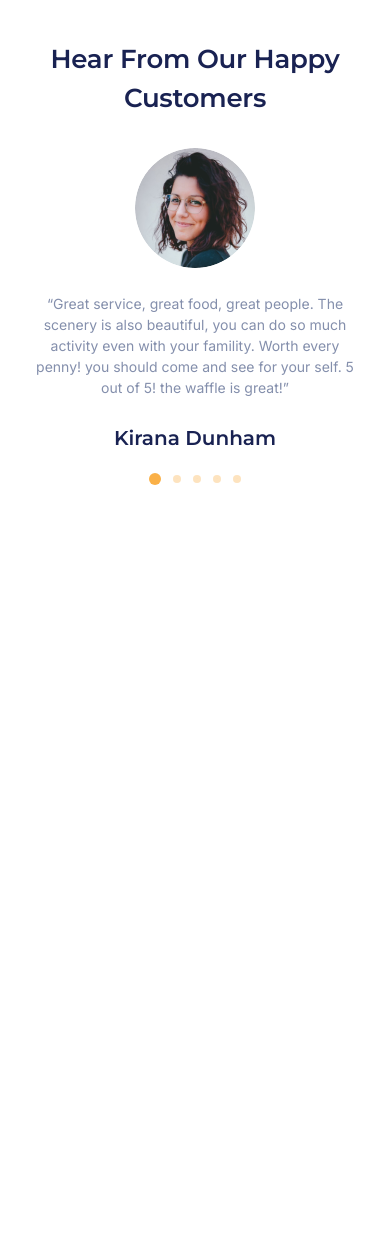
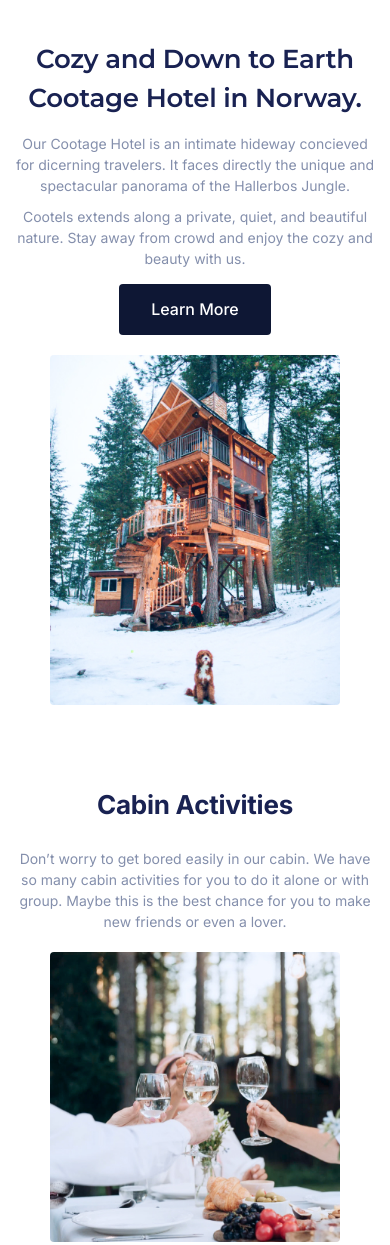
Before and after one commit to kravets16/cootels, a website: page src/index.html in a window 390 px wide. Shown: the top 1245 px of the page. Before the commit the page ends 844 px from the top, so only its background shows below. Drawn offline with nearby package versions, Linux system fonts and the light colour scheme.

Commit message:
add section

```diff
--- a/src/index.html
+++ b/src/index.html
@@ -23,6 +23,57 @@
 
         </header>
         <main class="main">
+            <section class="cootage">
+                <div class="container">
+                    <div class="cootage__wrapper">
+
+                        <img class="cootage__pic" src="img/cootage.jpg" alt="cootage pic" >
+
+                        <div class="cootage__descr">
+                            <h2 class="cootage__title title">
+                                Cozy and Down to Earth Cootage Hotel in Norway.
+                            </h2>
+                            <div class="cootage__text">
+                                <p>
+                                    Our Cootage Hotel is an intimate hideway concieved for dicerning travelers. It faces directly the unique and spectacular panorama of the Hallerbos Jungle.
+                                </p>
+                                <p>
+                                    Cootels extends along a private, quiet, and beautiful nature. Stay away from crowd and enjoy the cozy and beauty with us.
+                                </p>
+                            </div>
+                            <div class="cootage__btn">
+                                <a class="btn" href="#">Learn More</a>
+                            </div>
+                        </div>
+                    </div>
+                </div>
+            </section>
+            <section class="benefits">
+                <div class="container">
+                    <div class="benefits__wrapper">
+                        <div class="benefits__descr">
+                            <h3 class="benefits__subtitle title">
+                                Cabin Activities
+                            </h3>
+                            <div class="benefits__text text">
+                                Don’t worry to get bored easily in our cabin. We have so many cabin activities for you to do it alone or with group. Maybe this is the best chance for you to make new friends or even a lover.
+                            </div>
+                        </div>
+                        <img src="img/benefits_1.jpg" alt="cabin" class="benefits__pic">
+                    </div>
+                    <div class="benefits__wrapper benefits__wrapper-reverse">
+                        <img src="img/benefits_2.jpg" alt="food" class="benefits__pic benefits__pic-left">
+                        <div class="benefits__descr">
+                            <h3 class="benefits__subtitle title">
+                                100% Organic Food
+                            </h3>
+                            <div class="benefits__text text">
+                                We served 100% organic, low process and delicious food. We allow our guest to have breakfast or dinner request.What ever made your taste buds happy.
+                            </div>
+                        </div>
+                    </div>
+                </div>
+            </section>
             <section class="customers">
                 <div class="container">
                     <h2 class="customers__title title">
--- /dev/null
+++ b/src/sass/blocks/_benefits.scss
@@ -0,0 +1,68 @@
+.benefits {
+    padding: 80px 0;
+    &__wrapper {
+        display: flex;
+        justify-content: space-between;
+        align-items: center;
+    }
+    &__wrapper + &__wrapper {
+        margin-top: 32px;
+    }
+    &__descr {
+        max-width: 584px;
+    }
+    &__text {
+        margin-top: 24px;
+    }
+    &__pic {
+        border-radius: 4px;
+        margin-left: 20px;
+        &-left {
+            margin: 0 20px 0 0;
+        }
+    }
+}
+
+@media (max-width: 768px) {
+    .benefits {
+        padding: 40px 0;
+    }
+}
+
+@media (max-width: 640px) {
+    .benefits {
+        padding: 40px 0;
+        &__pic {
+            max-width: 350px;
+            height: auto;
+            margin-right: 20px;
+        }
+    }
+}
+
+@media (max-width: 576px) {
+    .benefits {
+        &__wrapper {
+            display: flex;
+            flex-direction: column;
+            justify-content: center;
+            align-items: center;
+            text-align: center;
+            &-reverse {
+                flex-direction: column-reverse;
+            }
+        }
+        &__descr {
+            max-width: 584px;
+        }
+        &__text {
+            margin-top: 24px;
+        }
+        &__pic {
+            margin: 20px 0 0 0;
+            margin-right: 0;
+            width: 290px;
+            object-fit: cover;
+        }
+    }
+}
--- /dev/null
+++ b/src/sass/blocks/_btn.scss
@@ -0,0 +1,16 @@
+.btn {
+    padding: 16px 32px;
+    background: #0E1734;
+    border-radius: 4px;
+    font-weight: 500;
+    font-size: 16px;
+    line-height: 19px;
+    color: #FFFFFF;
+    transition: all .3s ease;
+    &:visited {
+        color: #FFFFFF;
+    }
+    &:hover {
+        color: $text-color
+    }
+}
--- /dev/null
+++ b/src/sass/blocks/_cootage.scss
@@ -0,0 +1,99 @@
+.cootage {
+    padding: 80px 0;
+    &__wrapper {
+        display: flex;
+        justify-content: space-between;
+        align-items: center;
+    }
+    &__pic {
+        margin-right: 20px;
+        max-width: 384px;
+        border-radius: 4px;
+    }
+    &__descr {
+        max-width: 610px;
+    }
+    &__text {
+        margin-top: 24px;
+        max-width: 584px;
+        p + p {
+            margin-top: 16px;
+        }
+    }
+    &__btn {
+        margin-top: 32px;
+    }
+}
+
+@media (max-width: 768px) {
+    .cootage {
+        padding: 40px 0;
+        &__pic {
+            margin-right: 20px;
+        }
+        &__descr {
+            max-width: 610px;
+        }
+        &__text {
+            margin-top: 24px;
+            max-width: 584px;
+            p + p {
+                margin-top: 16px;
+            }
+        }
+        &__btn {
+            margin-top: 32px;
+        }
+    }
+}
+@media (max-width: 640px) {
+    .cootage {
+        padding: 40px 0;
+        &__pic {
+            max-width: 350px;
+            height: auto;
+            margin-right: 20px;
+        }
+        &__descr {
+            max-width: 610px;
+        }
+        &__text {
+            margin-top: 15px;
+            max-width: 584px;
+            p + p {
+                margin-top: 10px;
+            }
+        }
+        &__btn {
+            margin-top: 15px;
+        }
+    }
+}
+
+@media (max-width: 576px) {
+    .cootage {
+        text-align: center;
+        &__wrapper {
+            display: flex;
+            flex-direction: column-reverse;
+            justify-content: center;
+            align-items: center;
+        }
+        &__pic {
+            margin-top: 20px;
+            margin-right: 0;
+            min-width: 290px;
+            height: 350px;
+            object-fit: cover;
+        }
+        &__text {
+            margin-top: 15px;
+            p + p {
+                margin-top: 10px;
+            }
+        }
+        &__btn {
+            margin-top: 15px;
+        }
+    }
+}
--- a/src/sass/blocks/_customers.scss
+++ b/src/sass/blocks/_customers.scss
@@ -23,6 +23,7 @@
         border-radius: 100%;
         width: 100%;
         height: 100%;
+        object-fit: cover;
     }
     &__text {
         margin-top: 44px;
--- a/src/sass/style.scss
+++ b/src/sass/style.scss
@@ -4,6 +4,9 @@
 @import 'base/mixins';
 
 /* blocks */
+@import 'blocks/btn';
+@import 'blocks/cootage';
+@import 'blocks/benefits';
 @import 'blocks/customers';
 
 /* settings */
@@ -54,7 +57,5 @@ h1, h2, h4, h5, h6 {
     body {
         font-size: 14px;
     }
-    .title {
-        font-size: 26px;
-    }
+
 }
```
Also changed, not shown: src/css/style.min.css, src/img/benefits_1.jpg (added), src/img/benefits_2.jpg (added), src/img/cootage.jpg (added).
